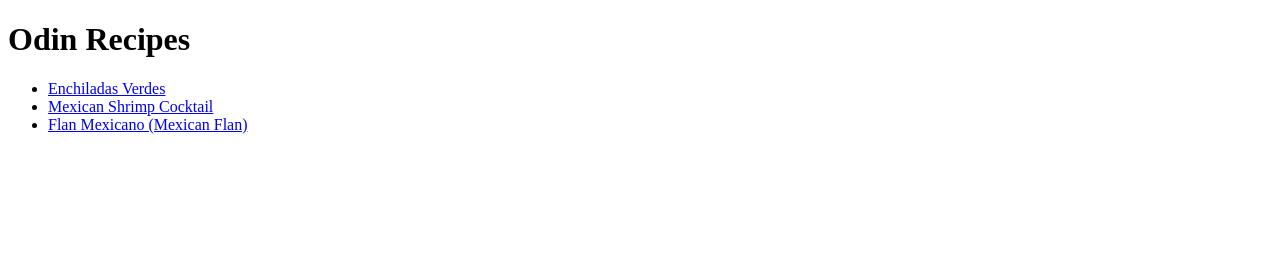
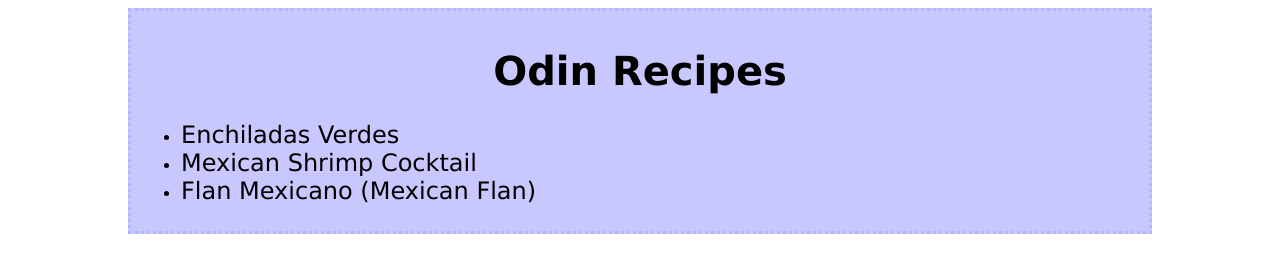
Before and after one commit to Reiyirak/odin-recipes, a plain HTML site: page index.html in a window 1280 px wide. Drawn offline with Linux system fonts and the light colour scheme.

Commit message:
Apply styling to the index.html

```diff
--- a/index.html
+++ b/index.html
@@ -4,10 +4,15 @@
     <meta charset="utf-8" />
     <meta name="viewport" content="width=device-width, initial-scale=1.0" />
     <title>Odin Recipes</title>
+    <link rel="stylesheet" href="./styles.css" />
   </head>
   <body>
-    <h1>Odin Recipes</h1>
-    <ul>
+    <div class="container">
+      <header>
+        <h1 class="title-text">Odin Recipes</h1>
+      </header>
+      <div class="recipes-container">
+        <ul class="recipes">
           <li>
             <a href="./recipes/enchiladas.html">Enchiladas Verdes</a>
           </li>
@@ -15,8 +20,12 @@
             <a href="./recipes/shrimp_cocktail.html">Mexican Shrimp Cocktail</a>
           </li>
           <li>
-        <a href="./recipes/mexican_flan.html">Flan Mexicano (Mexican Flan)</a>
+            <a href="./recipes/mexican_flan.html">
+              Flan Mexicano (Mexican Flan)
+            </a>
           </li>
         </ul>
+      </div>
+    </div>
   </body>
 </html>
--- /dev/null
+++ b/styles.css
@@ -0,0 +1,31 @@
+html {
+  box-sizing: border-box;
+  font-family: Verdana, Geneva, Tahoma, sans-serif;
+}
+
+*,
+*::before,
+*::after {
+  box-sizing: inherit;
+}
+
+.container {
+  background-color: rgb(200, 200, 255);
+  margin: 0 auto;
+  padding: 10px;
+  width: 80vw;
+  border: 3px dotted rgb(180, 180, 255);
+}
+
+.title-text {
+  text-align: center;
+  font-size: 2.5rem;
+}
+
+.recipes-container a {
+  color: #000;
+  text-decoration: none;
+  font-size: 1.5rem;
+}
+
+/* Individual Recipes */
```
Also changed, not shown: recipes/enchiladas.html (+2 -0 lines). Lines whose indentation alone changed are shown as unchanged.
